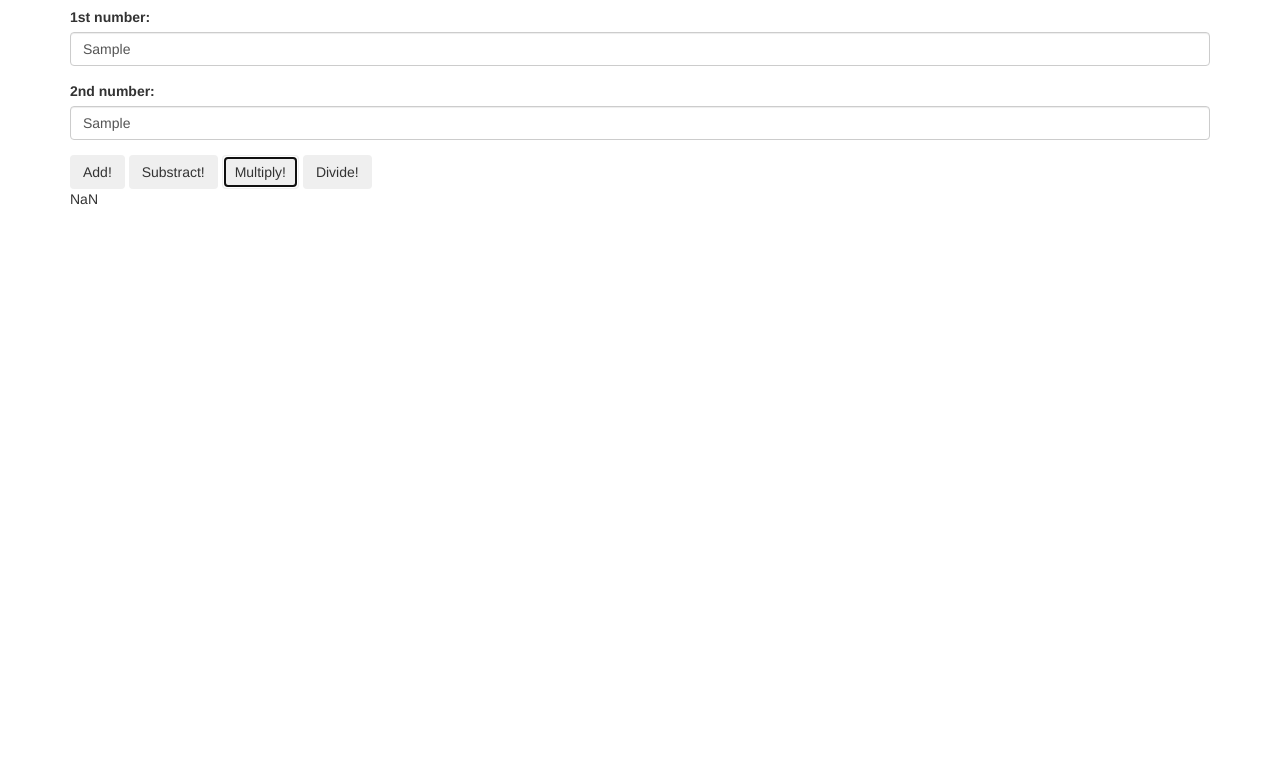
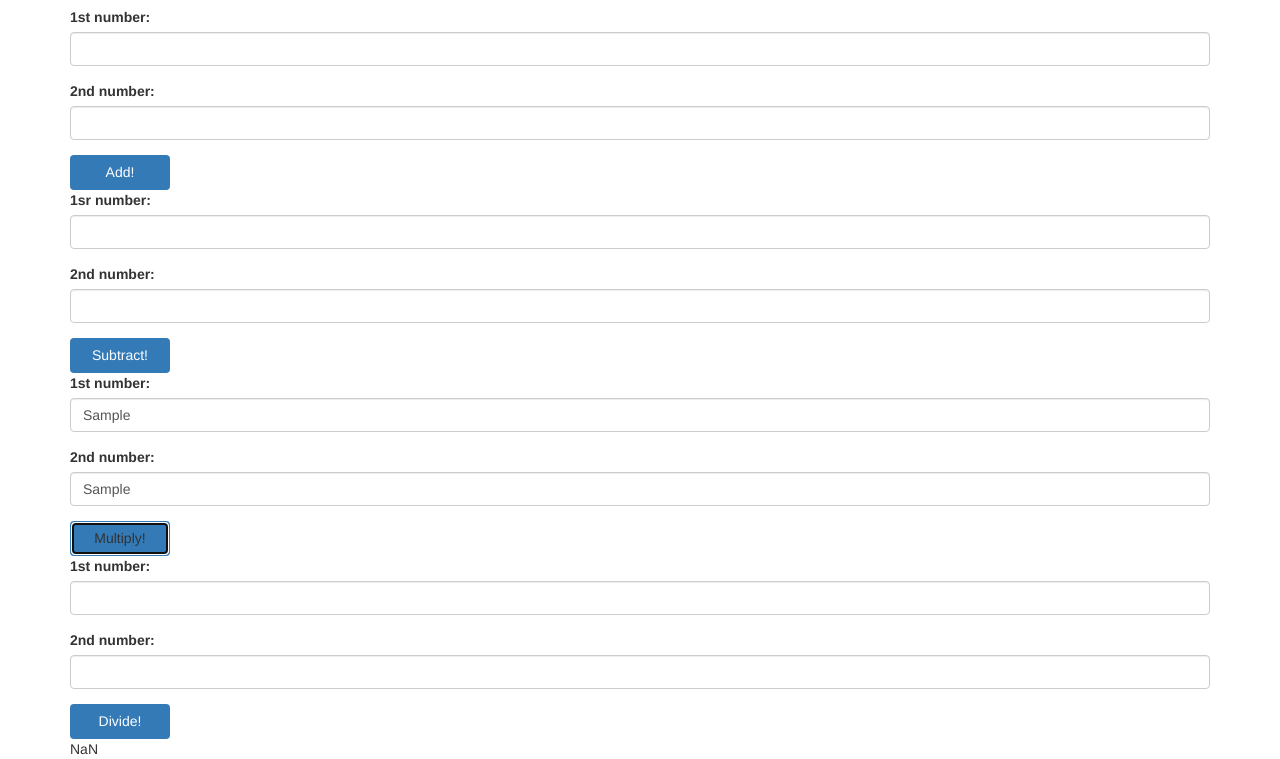
Before and after one commit to tomyoder/Calculator2, a plain HTML site: page index.html in a window 1280 px wide. Both pictures are taken after typing "Sample", "Sample" into the empty fields and a click on the button "Multiply!". Shown: the part 63-822 px from the top of the page. Before the commit the page ends 800 px from the top, so only its background shows below. Drawn offline with nearby package versions, Linux system fonts and the light colour scheme.

Commit message:
completeion of initial forms, html, css, js

```diff
--- a/css/styles.css
+++ b/css/styles.css
@@ -0,0 +1,4 @@
+button {
+  width: 100px;
+  height: 35px;
+}
--- a/index.html
+++ b/index.html
@@ -14,18 +14,50 @@
 
       <form id="add">
         <div class="form-group">
-          <label for="add1">1st number:</label>
-          <input id="add1" class="form-control" type="text">
+          <label for="number1">1st number:</label>
+          <input id="number1" class="form-control" type="text">
         </div>
         <div class="form-group">
-          <label for="add2">2nd number:</label>
-          <input id="add2" class="form-control" type="text">
+          <label for="number2">2nd number:</label>
+          <input id="number2" class="form-control" type="text">
         </div>
-        <button id="add" type="submit" class="btn">Add!</button>
-        <button id="substract" type="submit" class="btn">Substract!</button>
-        <button id="multiply" type="submit" class="btn">Multiply!</button>
-        <button id="divide" type="submit" class="btn">Divide!</button>
+        <button id="add" type="submit" class="btn bg-primary">Add!</button>
+      </form>
 
+      <form id="subtract">
+        <div class="form-group">
+          <label for="number3">1sr number:</label>
+          <input id="number3" class="form-control" type="text">
+        </div>
+        <div class="form-group">
+          <label for="number4">2nd number:</label>
+          <input id="number4" class="form-control" type="text">
+        </div>
+          <button id="subtract" type="submit" class="btn bg-primary">Subtract!</button>
+      </form>
+
+      <form id="multiply">
+        <div class="form-group">
+          <label for="number5">1st number:</label>
+          <input id="number5" class="form-control" type="text">
+        </div>
+        <div class="form-group">
+          <label for="number6">2nd number:</label>
+          <input id="number6" class="form-control" type="text">
+        </div>
+          <button id="multiply" type="submit" class="btn bg-primary">Multiply!</button>
+      </form>
+
+      <form id="divide">
+        <div class="form-group">
+          <label for="number7">1st number:</label>
+          <input id="number7" class="form-control" type="text">
+        </div>
+        <div class="form-group">
+          <label for="number8">2nd number:</label>
+          <input id="number8" class="form-control" type="text">
+        </div>
+          <button id="divide" type="submit" class="btn bg-primary">Divide!</button>
       </form>
 
       <div id="output">
--- a/js/scripts.js
+++ b/js/scripts.js
@@ -2,34 +2,50 @@ var add = function(number1, number2) {
   return number1 + number2;
 };
 
-var subtract = function(number1, number2) {
-  return number1 + number2;
+var subtract = function(number3, number4) {
+  return number3 - number4;
+};
+
+var multiply = function(number5, number6) {
+  return number5 * number6
+};
+
+var divide = function(number7, number8) {
+  return number7 / number8;
 };
 
 
 
-var multiply = function(number1, number2) {
-  return number1 + number2;
-};
-
-
-var divide = function(number1, number2) {
-  return number1 + number2;
-};
-
 $(function(){
-  $("form#add").submit(function(event){
+   $("form#add").submit(function(event){
     event.preventDefault();
-    var number1 = parseInt($("#add1").val());
-    var number2 = parseInt($("#add2").val());
+    var number1 = parseInt($("#number1").val());
+    var number2 = parseInt($("#number2").val());
     var result = add(number1,number2);
     $("#output").text(result);
   });
-  $("form#substract").submit(function(event){
+
+   $("form#subtract").submit(function(event){
     event.preventDefault();
-    var number1 = parseInt($("#add1").val());
-    var number2 = parseInt($("#add2").val());
-    var result = substract(number1,number2);
+    var number3 = parseInt($("#number3").val());
+    var number4 = parseInt($("#number4").val());
+    var result = subtract(number3,number4);
+    $("#output").text(result);
+  });
+
+   $("form#multiply").submit(function(event){
+    event.preventDefault();
+    var number5 = parseInt($("#number5").val());
+    var number6 = parseInt($("#number6").val());
+    var result = multiply(number5,number6);
+    $("#output").text(result);
+  });
+
+   $("form#divide").submit(function(event){
+    event.preventDefault();
+    var number7 = parseInt($("#number7").val());
+    var number8 = parseInt($("#number8").val());
+    var result = divide(number7,number8);
     $("#output").text(result);
   });
 });
```
